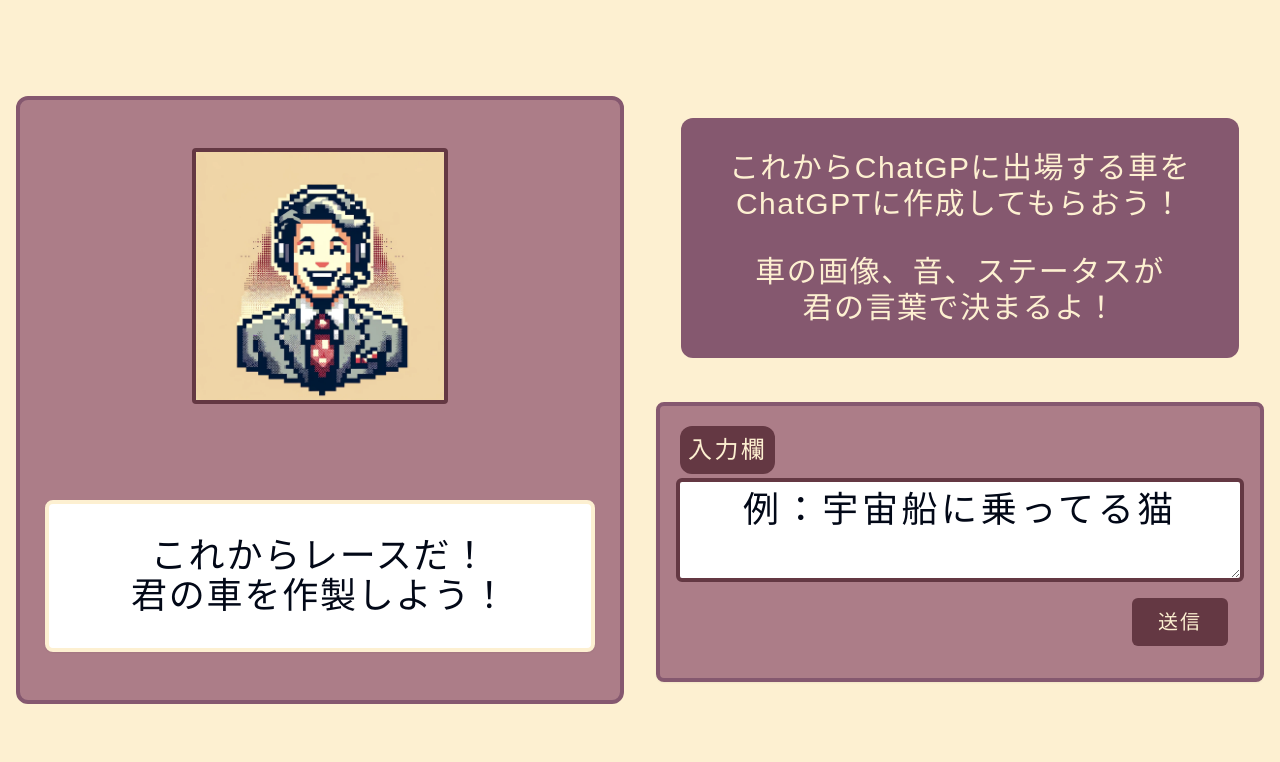
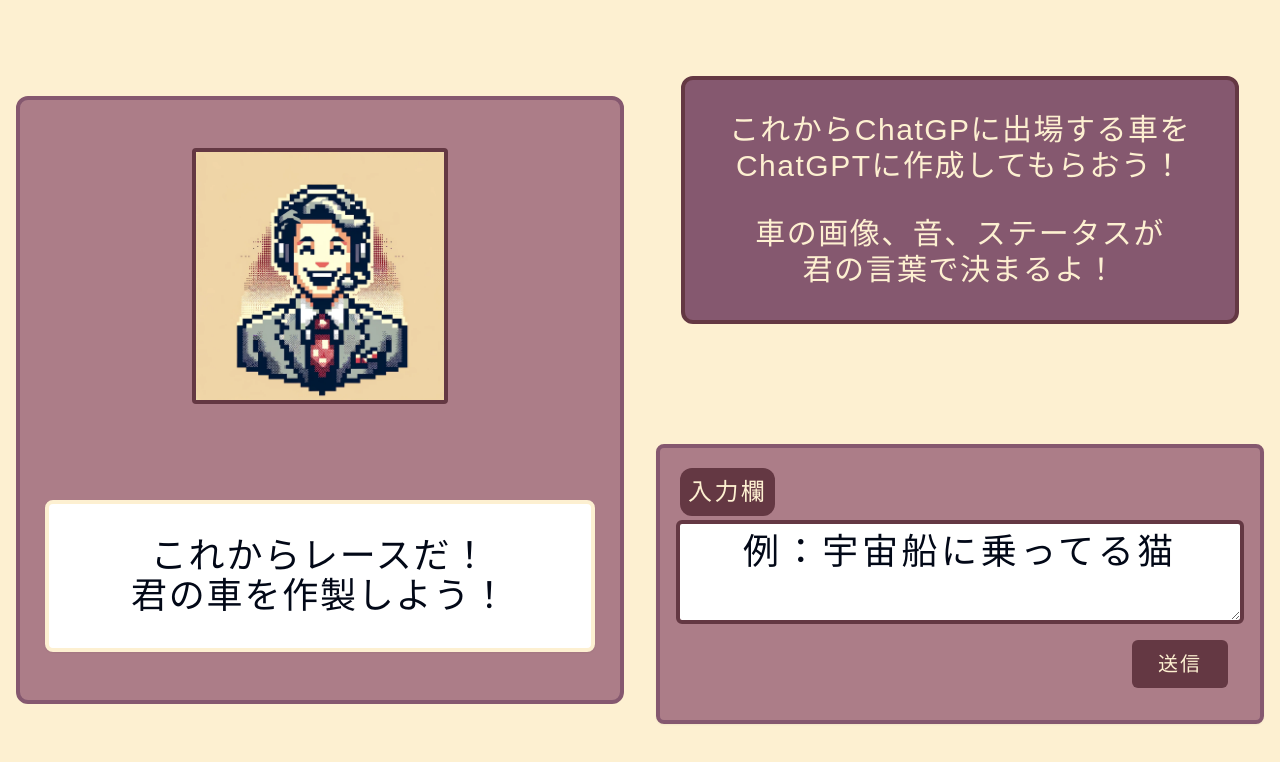
Before and after one commit to nose221834/ChatGP, a Next.js app in the folder view/: page /create in a window 1280 px wide. Shown: the top 762 px of the page. Built offline with nearby package versions, Linux system fonts and the light colour scheme; no server answers; a web font is replaced by a local one.

Commit message:
レイアウトの微調整

```diff
--- a/view/src/app/create/page.tsx
+++ b/view/src/app/create/page.tsx
@@ -109,8 +109,8 @@ export default function Home() {
             </Card>
           </div>
         </div>
-        <div className="flex h-4/5 w-1/2 p-4 flex-col justify-around items-center">
-          <div className=" text-3xl tracking-wider text-center w-11/12 p-4 items-center bg-secondarycolor text-basecolor rounded-xl ">
+        <div className="flex h-full w-1/2 p-4 flex-col justify-around items-center">
+          <div className="text-3xl tracking-wider text-center w-11/12 p-4 items-center bg-secondarycolor text-basecolor rounded-xl border-4 border-accentcolor">
             <div className=" p-4">
               <p>これからChatGPに出場する車を</p>
               <p>ChatGPTに作成してもらおう！</p>
```
